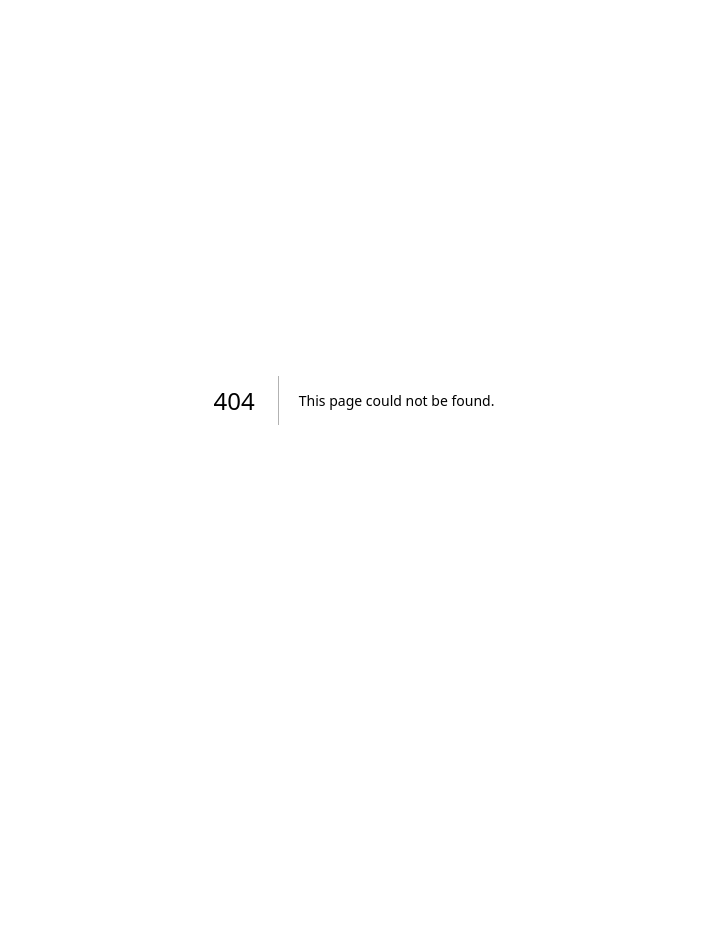
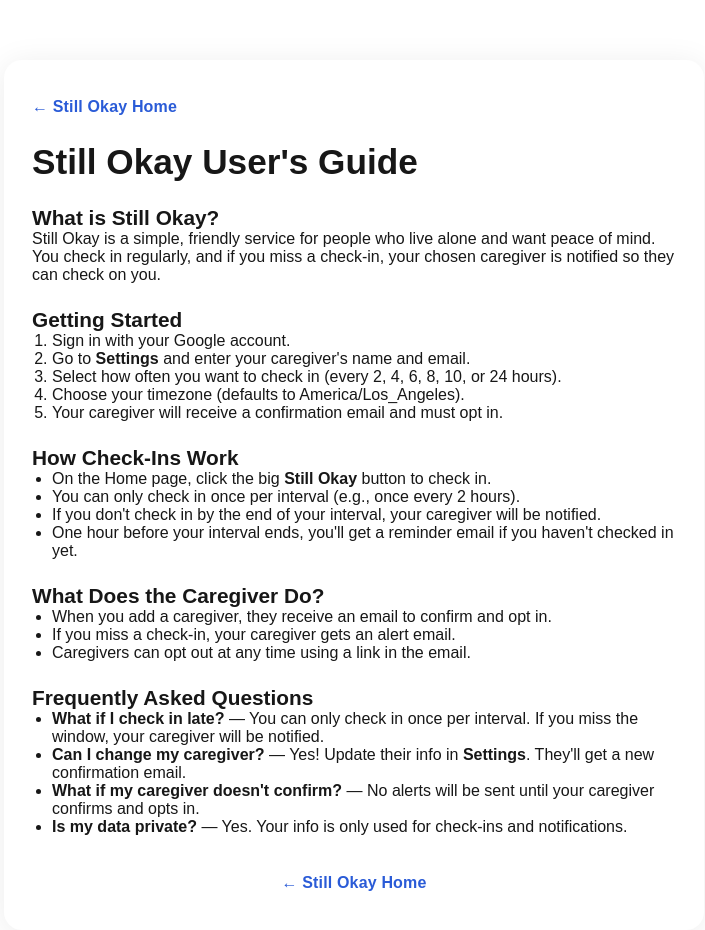
Before and after one commit to johndimm/stillokay-cursor, a Next.js app: page /guide in a window 1280 px wide. Before the commit this address had no page. Shown: the top 930 px of the page, without its empty margins (286-991 px from the left). Before the commit the page ends 800 px from the top, so only its background shows below. Built offline with nearby package versions, Linux system fonts and the light colour scheme.

Commit message:
Translate codes to english in history.

```diff
--- /dev/null
+++ b/src/pages/guide.js
@@ -0,0 +1,45 @@
+import Link from "next/link";
+
+export default function Guide() {
+  return (
+    <div style={{ maxWidth: 700, margin: '60px auto', background: '#fff', borderRadius: 18, boxShadow: '0 4px 32px rgba(0,0,0,0.08)', padding: '36px 28px' }}>
+      <div style={{ marginBottom: 24 }}>
+        <Link href="/" style={{ color: '#2a5bd7', fontWeight: 600, fontSize: 16, fontFamily: 'Geist, Arial, sans-serif', letterSpacing: '0.01em', textDecoration: 'none', display: 'inline-block', padding: '2px 0' }}>&larr; Still Okay Home</Link>
+      </div>
+      <h1 style={{ fontSize: '2.2rem', fontWeight: 700, marginBottom: 18 }}>Still Okay User's Guide</h1>
+      <h2 style={{ fontSize: '1.3rem', marginTop: 24 }}>What is Still Okay?</h2>
+      <p>Still Okay is a simple, friendly service for people who live alone and want peace of mind. You check in regularly, and if you miss a check-in, your chosen caregiver is notified so they can check on you.</p>
+      <h2 style={{ fontSize: '1.3rem', marginTop: 24 }}>Getting Started</h2>
+      <ol style={{ marginLeft: 20 }}>
+        <li>Sign in with your Google account.</li>
+        <li>Go to <b>Settings</b> and enter your caregiver's name and email.</li>
+        <li>Select how often you want to check in (every 2, 4, 6, 8, 10, or 24 hours).</li>
+        <li>Choose your timezone (defaults to America/Los_Angeles).</li>
+        <li>Your caregiver will receive a confirmation email and must opt in.</li>
+      </ol>
+      <h2 style={{ fontSize: '1.3rem', marginTop: 24 }}>How Check-Ins Work</h2>
+      <ul style={{ marginLeft: 20 }}>
+        <li>On the Home page, click the big <b>Still Okay</b> button to check in.</li>
+        <li>You can only check in once per interval (e.g., once every 2 hours).</li>
+        <li>If you don't check in by the end of your interval, your caregiver will be notified.</li>
+        <li>One hour before your interval ends, you'll get a reminder email if you haven't checked in yet.</li>
+      </ul>
+      <h2 style={{ fontSize: '1.3rem', marginTop: 24 }}>What Does the Caregiver Do?</h2>
+      <ul style={{ marginLeft: 20 }}>
+        <li>When you add a caregiver, they receive an email to confirm and opt in.</li>
+        <li>If you miss a check-in, your caregiver gets an alert email.</li>
+        <li>Caregivers can opt out at any time using a link in the email.</li>
+      </ul>
+      <h2 style={{ fontSize: '1.3rem', marginTop: 24 }}>Frequently Asked Questions</h2>
+      <ul style={{ marginLeft: 20 }}>
+        <li><b>What if I check in late?</b> — You can only check in once per interval. If you miss the window, your caregiver will be notified.</li>
+        <li><b>Can I change my caregiver?</b> — Yes! Update their info in <b>Settings</b>. They'll get a new confirmation email.</li>
+        <li><b>What if my caregiver doesn't confirm?</b> — No alerts will be sent until your caregiver confirms and opts in.</li>
+        <li><b>Is my data private?</b> — Yes. Your info is only used for check-ins and notifications.</li>
+      </ul>
+      <div style={{ marginTop: 36, textAlign: 'center' }}>
+        <Link href="/" style={{ color: '#2a5bd7', fontWeight: 600, fontSize: 16, fontFamily: 'Geist, Arial, sans-serif', letterSpacing: '0.01em', textDecoration: 'none', display: 'inline-block', padding: '2px 0' }}>&larr; Still Okay Home</Link>
+      </div>
+    </div>
+  );
+}
```
Also changed, not shown: src/pages/history.js (+8 -0 lines).
